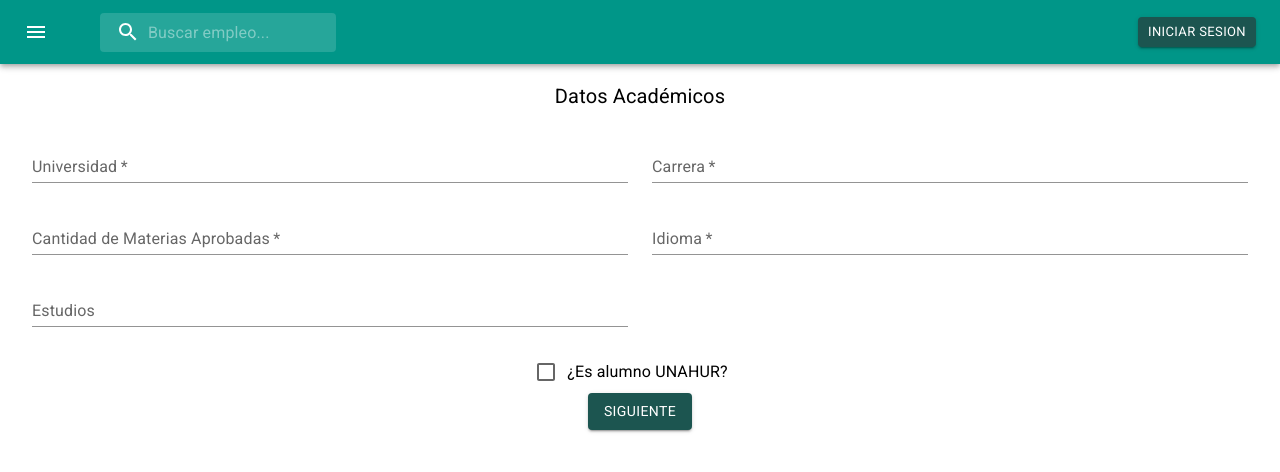
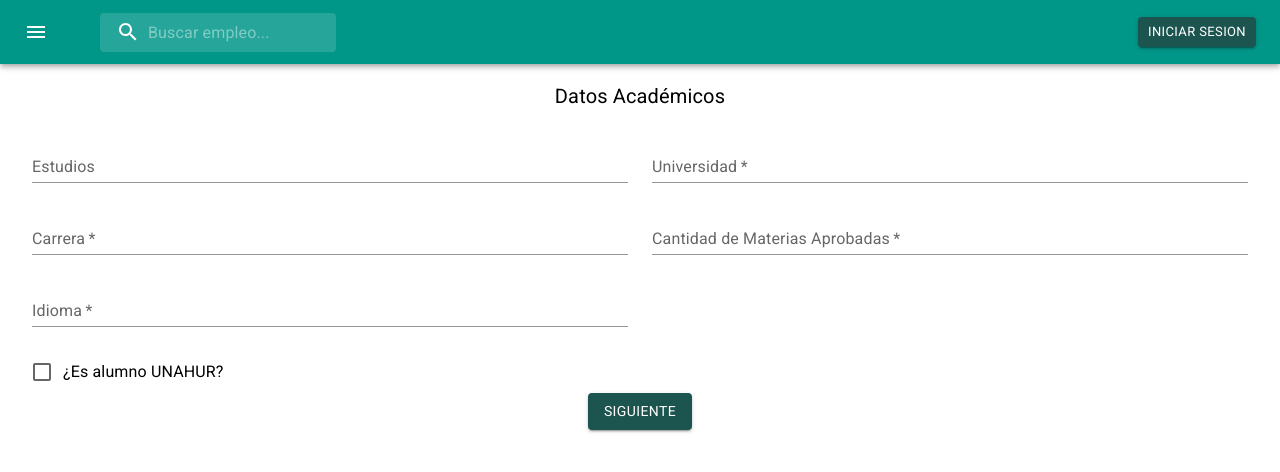
Before and after one commit to desapp-unahur-G1-2022C1/comunidad-trabajo-frontendV2, a React (Create React App) app: page /registroPostulante/1 in a window 1280 px wide. Shown: the top 472 px of the page. Built offline with nearby package versions, Linux system fonts and the light colour scheme.

Commit message:
configurando datos academicos

```diff
--- a/src/Components/RegistroDatosAcademicos.jsx
+++ b/src/Components/RegistroDatosAcademicos.jsx
@@ -21,6 +21,15 @@ export default function AddressForm() {
         Datos Académicos
       </Typography>
       <Grid container spacing={3} sx={{ padding: "2rem", paddingTop: "0" }}>
+      <Grid item xs={6} sm={6}>
+          <TextField
+            id="estudios"
+            name="estudios"
+            label="Estudios"
+            fullWidth
+            variant="standard"
+          />
+        </Grid>
         <Grid item xs={6} sm={6}>
           <TextField
             required
@@ -66,19 +75,9 @@ export default function AddressForm() {
             variant="standard"
           />
         </Grid>
-        <Grid item xs={6} sm={6}>
-          <TextField
-            id="estudios"
-            name="estudios"
-            label="Estudios"
-            fullWidth
-            variant="standard"
-          />
-        </Grid>
         <Grid item xs={12}>
-        <FormControlLabel sx={{display:"flex", justifyContent:"center"}} control={<Checkbox/>} label="¿Es alumno UNAHUR?" />
+        <FormControlLabel control={<Checkbox sx={{display:"flex", justifyContent:"center"}}/>} label="¿Es alumno UNAHUR?" />
           <Box sx={{ display: "flex", justifyContent: "center"}}>
-
             <Link style={{textDecoration:'none'}} to="/registroPostulante/2">
               <Button variant="contained" color="relaxed">
                 Siguiente
```
